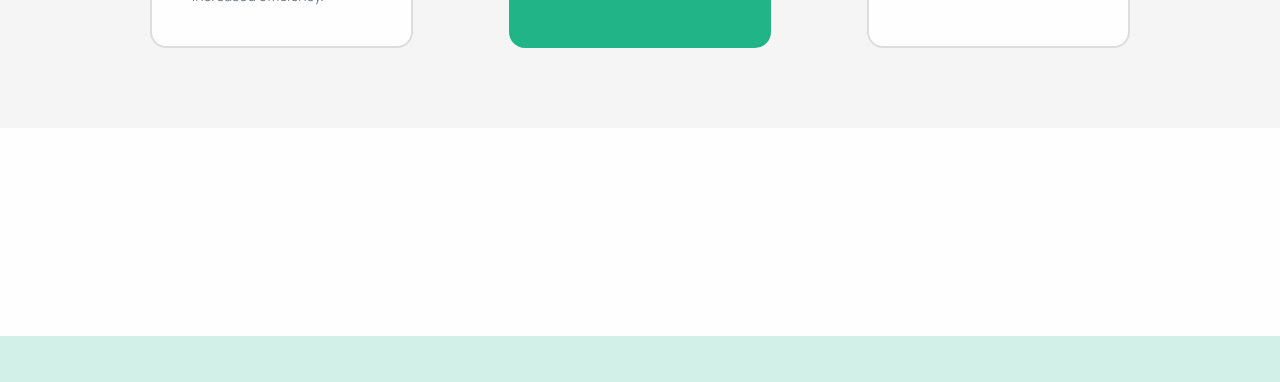
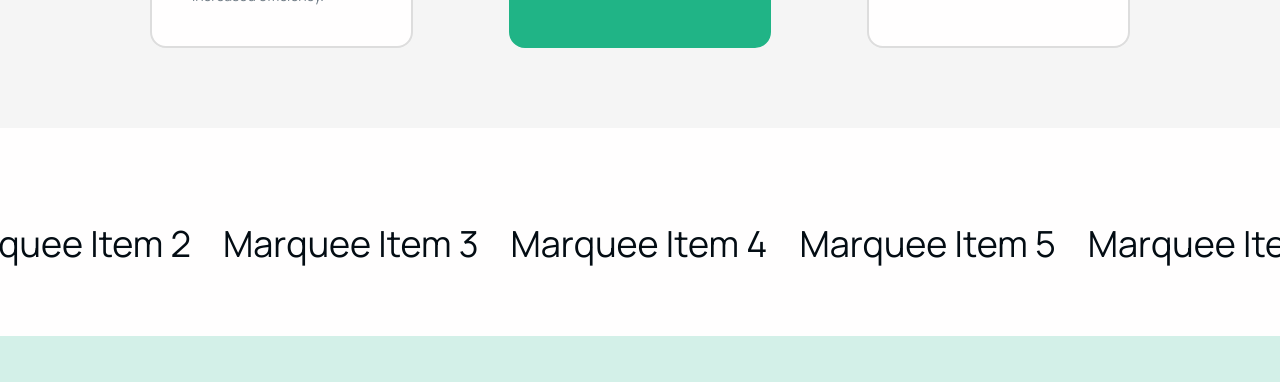
Before and after one commit to andreadayo/techwise_landing, a Next.js app: page / in a window 1280 px wide. Shown: the part 1640-2022 px from the top of the page. Built offline with nearby package versions, Linux system fonts and the light colour scheme.

Commit message:
added marquee animation

```diff
--- a/src/app/page.tsx
+++ b/src/app/page.tsx
@@ -166,8 +166,24 @@ export default function Home() {
       </div>
 
       {/* Brands */}
-      <div className="w-full h-52 flex justify-between items-center bg-[#FFFEFE] px-48 py-12">
-        {/* https://jackwhiting.co.uk/posts/creating-a-marquee-with-tailwind/ */}
+      <div className="w-full h-52 bg-[#FFFEFE] py-12">
+        <div className="relative flex overflow-x-hidden">
+          <div className="py-12 animate-marquee whitespace-nowrap">
+            <span className="mx-4 text-4xl">Marquee Item 1</span>
+            <span className="mx-4 text-4xl">Marquee Item 2</span>
+            <span className="mx-4 text-4xl">Marquee Item 3</span>
+            <span className="mx-4 text-4xl">Marquee Item 4</span>
+            <span className="mx-4 text-4xl">Marquee Item 5</span>
+          </div>
+
+          <div className="absolute top-0 py-12 animate-marquee2 whitespace-nowrap">
+            <span className="mx-4 text-4xl">Marquee Item 1</span>
+            <span className="mx-4 text-4xl">Marquee Item 2</span>
+            <span className="mx-4 text-4xl">Marquee Item 3</span>
+            <span className="mx-4 text-4xl">Marquee Item 4</span>
+            <span className="mx-4 text-4xl">Marquee Item 5</span>
+          </div>
+        </div>
       </div>
 
       {/* Testimonials */}
--- a/tailwind.config.ts
+++ b/tailwind.config.ts
@@ -18,6 +18,20 @@ const config: Config = {
         green: '#20B486',
         lightgreen: '#D3F0E8',
       },
+      animation: {
+        marquee: 'marquee 25s linear infinite',
+        marquee2: 'marquee2 25s linear infinite',
+      },
+      keyframes: {
+        marquee: {
+          '0%': { transform: 'translateX(0%)' },
+          '100%': { transform: 'translateX(-100%)' },
+        },
+        marquee2: {
+          '0%': { transform: 'translateX(100%)' },
+          '100%': { transform: 'translateX(0%)' },
+        },
+      },
     },
   },
   plugins: [],
```
